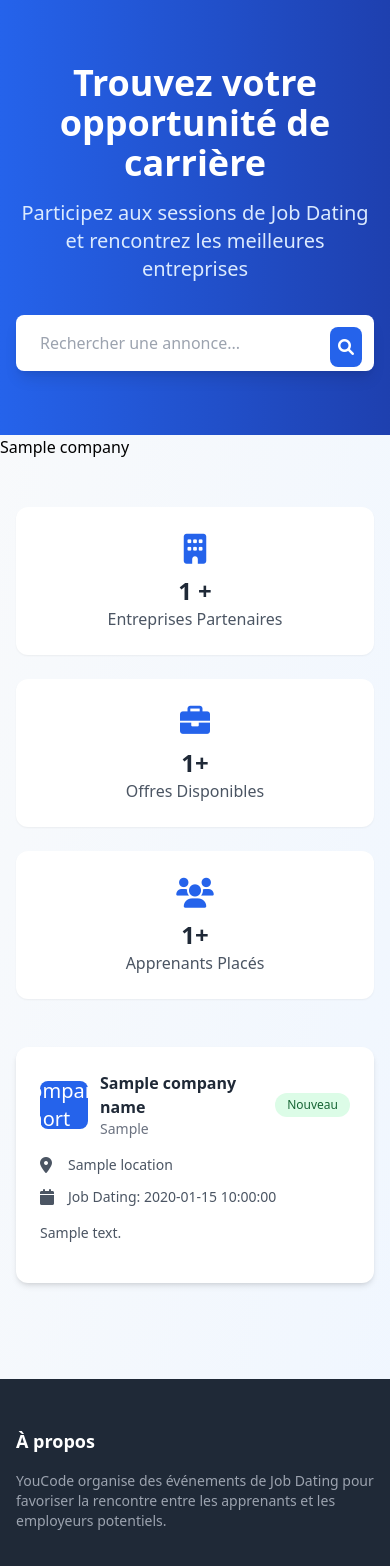
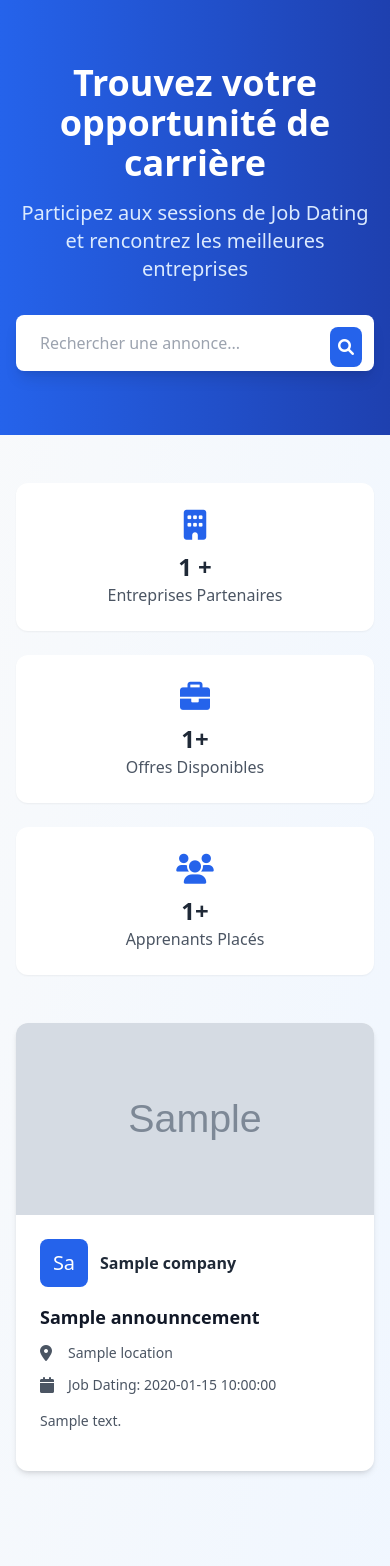
Before and after one commit to issam-mhj/JobDating, a PHP site: template app/views/UserDashboard.twig in a window 390 px wide. Shown: the part 73-1639 px from the top of the page. Run offline with PHP 8.4, Linux system fonts and the light colour scheme; the template is opened without the code that fills it: most values are stand-ins (such as "Sample title", 1, 10 or a date in 2020); grey boxes marked "Sample" are stand-in pictures; some libraries are stand-ins or nearby versions.

Commit message:
JD-24 la fin des modifications sur les views

```diff
--- a/app/controllers/back/CompanyController.php
+++ b/app/controllers/back/CompanyController.php
@@ -3,7 +3,6 @@
 namespace App\Controllers\Back;
 
 use App\Models\Company;
-use App\Models\Announncements;
 use App\Core\Controller;
 use App\Core\View;
 use Carbon\Carbon;
@@ -42,7 +41,7 @@
             'created_at' => Carbon::now(),
             'updated_at' => Carbon::now(),
         ]);
-        return view::render('/AdminDashboard');
+        $this->redirect('/Admin/Companies');
     }
     public function getAll()
     {
--- a/app/controllers/front/UserController.php
+++ b/app/controllers/front/UserController.php
@@ -2,6 +2,7 @@
 
 namespace App\Controllers\Front;
 
+use App\Controllers\Back\AnnouncementsController;
 use App\Controllers\Back\CompanyController;
 use App\Core\Controller;
 use App\Core\Logger;
@@ -16,10 +17,12 @@
     {
         $usersNumber = count(User::get());
         $announncements = Announncements::with('company')->get();
+        $totalCompanies = CompanyController::totalRecords();
+        $totalAnnounces = AnnouncementsController::totalRecords();
 
         try {
             if (Session::isset('user_id') && $_SESSION['role'] == 'user') {
-                View::render('UserDashboard', ['usersNumber' => $usersNumber, 'announncements' => $announncements]);
+                View::render('UserDashboard', ['usersNumber' => $usersNumber, 'announncements' => $announncements, 'totalCompanies' => $totalCompanies, 'totalAnnounces' => $totalAnnounces]);
             } else {
                 $this->redirect('/login');
             }
--- a/app/views/AdminDashboard.twig
+++ b/app/views/AdminDashboard.twig
@@ -8,7 +8,7 @@
 			<h1 class="text-2xl font-bold text-gray-800">Tableau de bord</h1>
 			<div class="flex items-center space-x-4">
 				<div class="flex items-center">
-					<img src="/api/placeholder/32/32" alt="Admin" class="h-8 w-8 rounded-full">
+					<img src="https://imgs.search.brave.com/R5Wwep8H98CL2PUKxv3W-4j2okGfFEAlK1wZ6Swz7FE/rs:fit:860:0:0:0/g:ce/aHR0cHM6Ly9hdGQt/YmxvZ2VzLnMzLnVz/LWVhc3QtMi5hbWF6/b25hd3MuY29tL3dw/LWNvbnRlbnQvdXBs/b2Fkcy8yMDIyLzA0/LzE2MTQyODM2L2Nv/b2wtcHJvZmlsZS1w/aWN0dXJlcy1mb3It/eW91dHViZS0xNy53/ZWJw" alt="Admin" class="h-8 w-8 rounded-full">
 					<span class="ml-2 text-gray-700">Admin User</span>
 				</div>
 				<a href="/logout" class="bg-red-500 text-white px-4 py-2 rounded-lg hover:bg-red-600">
--- a/app/views/UserDashboard.twig
+++ b/app/views/UserDashboard.twig
@@ -44,10 +44,6 @@
 				</div>
 			</div>
 		</div>
-		{% for announncement in announncements %}
-			<p>{{ company.company_name }}</p>
-			{# <p>{{ announncement.post_title }}</p> #}
-		{% endfor %}
 
 		<!-- Main Content -->
 		<main
@@ -79,40 +75,57 @@
 			</div>
 
 			<!-- Announcements Grid -->
-			<div
-				class="grid grid-cols-1 md:grid-cols-2 lg:grid-cols-3 gap-6">
-				<!-- Announcement Card 1 -->
-				{% for announce in announces %}
-					<div class="bg-white rounded-xl shadow-md hover:shadow-lg transition-shadow duration-300">
-						<div class="p-6">
+			<div class="grid grid-cols-1 md:grid-cols-2 lg:grid-cols-3 gap-6">
+				{% for announcement in announncements %}
+					<div
+						class="bg-white rounded-xl shadow-md hover:shadow-lg transition-shadow duration-300 overflow-hidden">
+						<!-- Image Section -->
+						<div class="relative h-48 w-full">
+							{% if announcement.cover %}
+								<img src="/assets/uploads/{{ announcement.cover }}" alt="{{ announcement.post_title }}" class="w-full h-full object-cover">
+							{% else %}
+								<div class="w-full h-full bg-gray-200 flex items-center justify-center">
+									<span class="text-gray-400">No image available</span>
+								</div>
+							{% endif %}
+						</div>
+
+						<div
+							class="p-6">
+							<!-- Company Info and Badge -->
 							<div class="flex items-center justify-between mb-4">
 								<div class="flex items-center">
 									<div class="bg-blue-600 h-12 w-12 rounded-lg flex items-center justify-center text-white text-xl">
-										{{ companyShortName }}
+										{{ announcement.company.company_name|slice(0, 2) }}
 									</div>
 									<div class="ml-3">
-										<h3 class="font-semibold text-gray-800">{{ companyName }}</h3>
-										<p class="text-sm text-gray-500">{{ JobNeeds }}</p>
+										<h3 class="font-semibold text-gray-800">{{ announcement.company.company_name }}</h3>
 									</div>
 								</div>
-								<span class="bg-green-100 text-green-800 text-xs px-3 py-1 rounded-full">Nouveau</span>
 							</div>
+
+							<!-- Post Title -->
+							<h2 class="text-lg font-bold text-gray-900 mb-3">
+								{{ announcement.post_title }}
+							</h2>
+
+							<!-- Location and Date -->
 							<div class="space-y-3 mb-4">
 								<div class="flex items-center text-gray-600">
 									<i class="fas fa-map-marker-alt w-5"></i>
-									<span class="ml-2 text-sm">{{ location }}</span>
+									<span class="ml-2 text-sm">{{ announcement.location }}</span>
 								</div>
 								<div class="flex items-center text-gray-600">
 									<i class="fas fa-calendar w-5"></i>
 									<span class="ml-2 text-sm">Job Dating:
-										{{ Date }}
-									</span>
+										{{ announcement.job_date }}</span>
 								</div>
 							</div>
+
+							<!-- Description -->
 							<p class="text-gray-600 text-sm mb-4">
-								{{ description }}
+								{{ announcement.description }}
 							</p>
-
 						</div>
 					</div>
 				{% endfor %}
```
Also changed, not shown: app/views/announcements.twig (+7 -12 lines), app/views/companies.twig (+2 -9 lines), app/views/delete_announcements.twig (+15 -4 lines), public/assets/uploads/1739522592_devooops.jpg (added), public/assets/uploads/1739522670_devooops.jpg (added), public/assets/uploads/1739522706_consultation.png (added), public/assets/uploads/1739523946_consultation.png (added), public/assets/uploads/1739524061_deeeevops.jpg (added), public/assets/uploads/1739524100_contactal.jpg (added), public/assets/uploads/elon.jpg (added).
